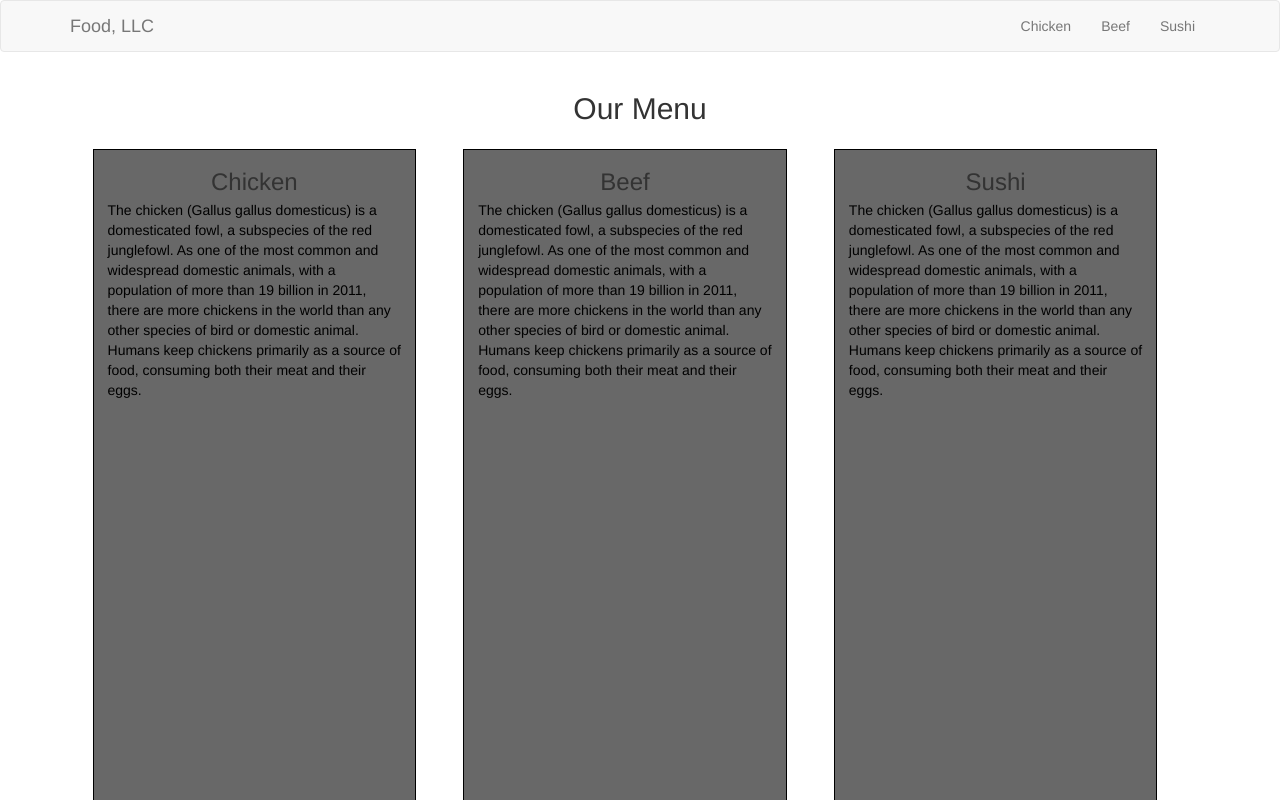
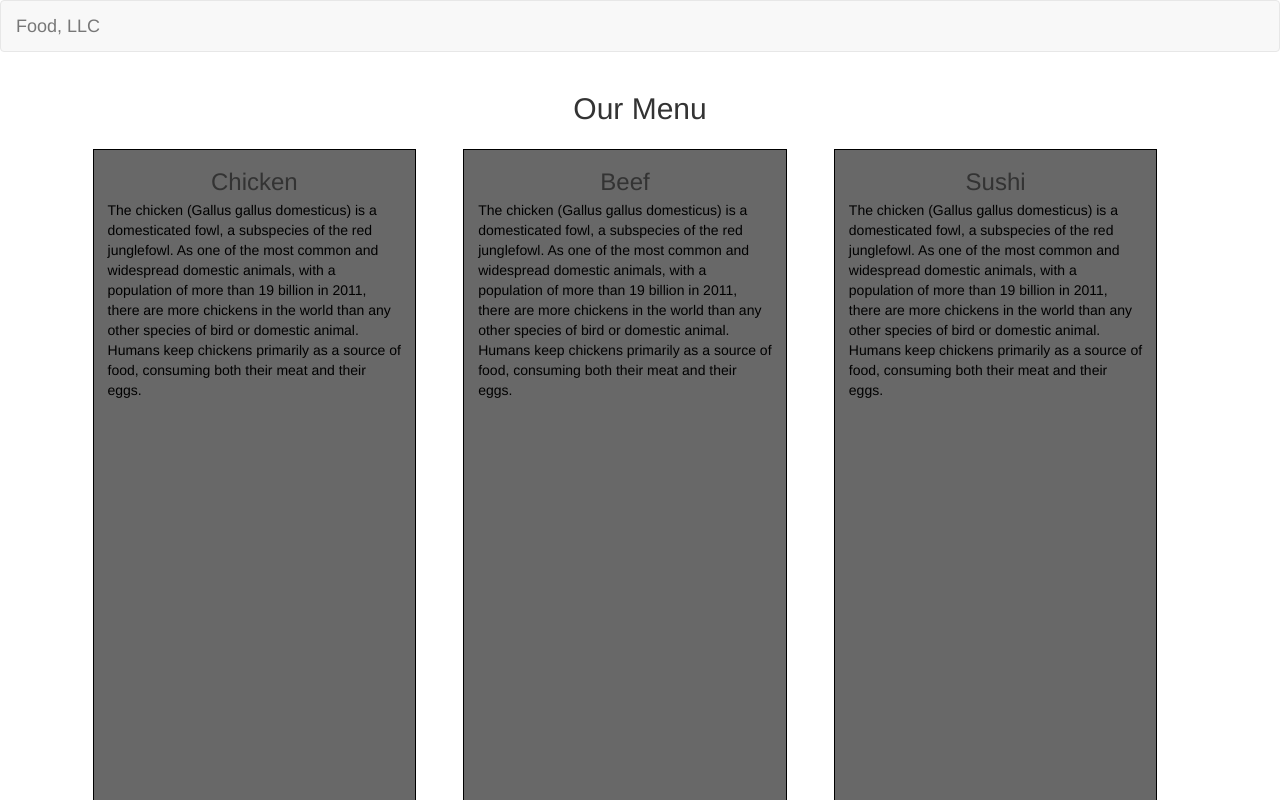
Before and after one commit to Jion-Andal/module3repo, a plain HTML site: page index.html in a window 1280 px wide. Shown: the top 800 px of the page. Drawn offline with nearby package versions, Linux system fonts and the light colour scheme.

Commit message:
Added things

```diff
--- a/index.html
+++ b/index.html
@@ -11,9 +11,9 @@
   </head>
 <body>
 
- <header id="top">
+ <header>
     <nav id="header-nav" class="navbar navbar-default">
-      <div class="container">
+      <div class="container-fluid">
         <div class="navbar-header">
           <a class="navbar-brand" href="#">Food, LLC</a>
 
@@ -26,15 +26,18 @@
         </div>
 
         <div id="collapsable-nav" class="collapse navbar-collapse">
-           <ul id="nav-list" class="nav navbar-nav navbar-right">
+          <ul id="nav-list" class="nav navbar-nav navbar-right visible-xs">
            <li>
-              <a href="#chicken">Chicken</a>
+             <a href="#">
+               <br class="hidden-xs"> Chicken</a>
            </li>
            <li>
-              <a href="#beef">Beef</a>
+             <a href="#">
+               <br class="hidden-xs"> Beef</a>
            </li>
            <li>
-              <a href="#sushi">Sushi</a>
+             <a href="#">
+               <br class="hidden-xs"> Sushi</a>
            </li>
          </ul><!-- #nav-list -->
         </div><!-- .collapse .navbar-collapse -->
@@ -75,6 +78,8 @@
   </div> <!-- #main-content -->
 
   <!-- jQuery (Bootstrap JS plugins depend on it) -->
+  <script src="js/jquery-2.1.4.min.js"></script>
+  <script src="js/script.js"></script>
   <script src="js/jquery-1.11.3.min.js"></script>
   <script src="js/bootstrap.min.js"></script>
 </body>
```
Lines whose indentation alone changed are shown as unchanged.
